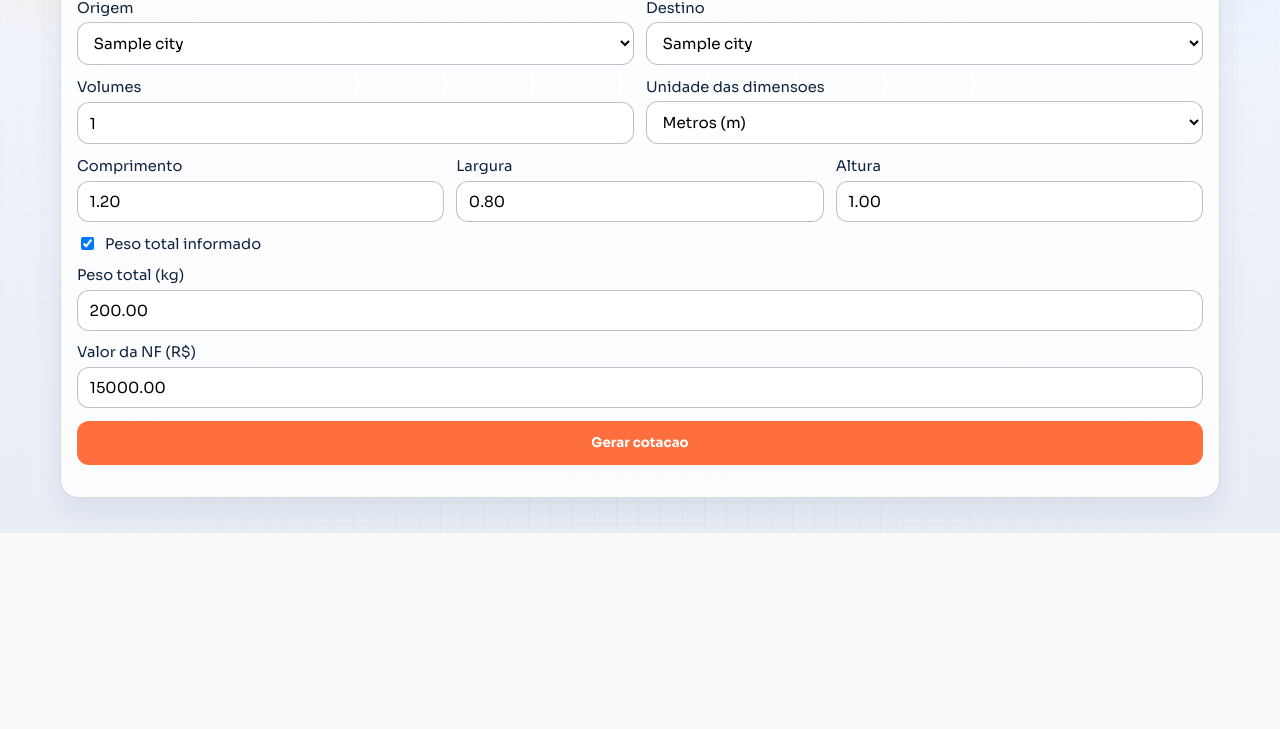
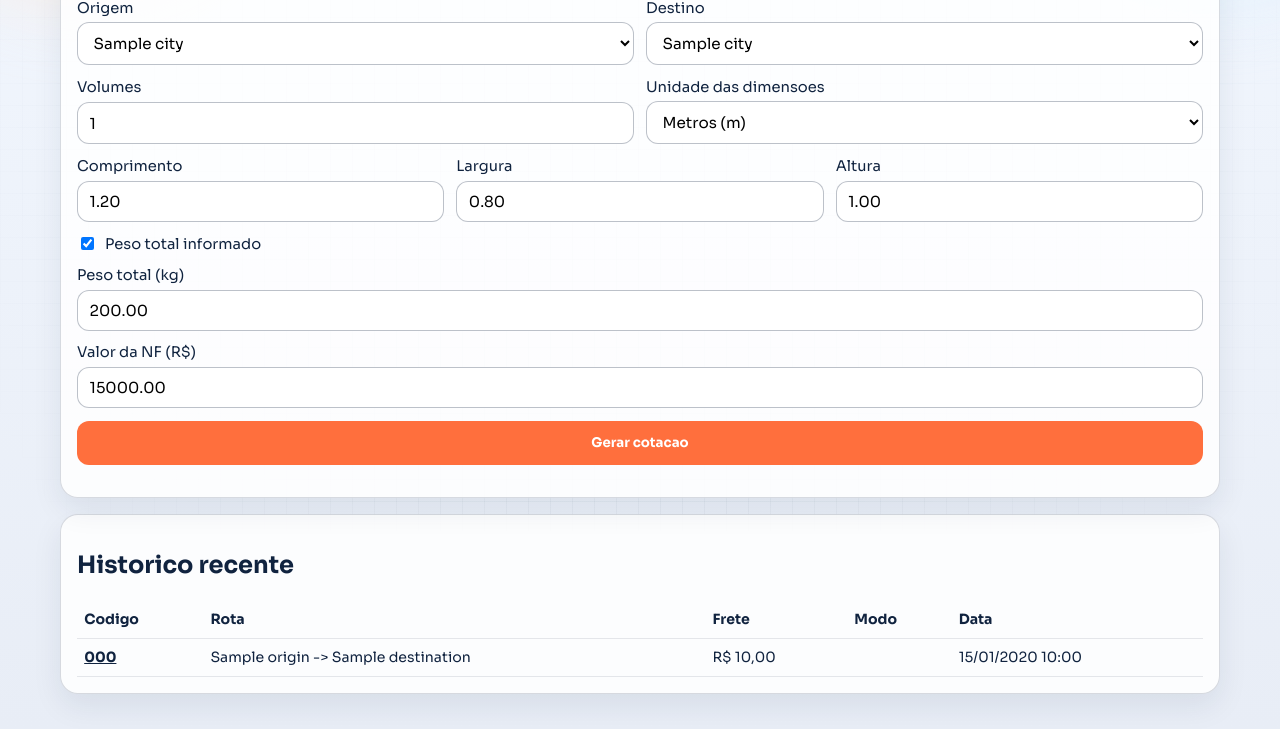
Before and after one commit to JoaoGabrielll7/cotagreew, a Flask app: template web/templates/dashboard.html in a window 1280 px wide. Shown: the part 269-998 px from the top of the page. Before the commit the page ends 802 px from the top, so only its background shows below. Run offline with Flask 3, Linux system fonts and the light colour scheme; the template is opened without the code that fills it: most values are stand-ins (such as "Sample title", 1, 10 or a date in 2020); parts of the project's set-up code (start-up, migrations or seed data) failed here and were passed over; some libraries are stand-ins or nearby versions.

Commit message:
Move non-master recent history below quote form

```diff
--- a/src/greew_quote/flask_site.py
+++ b/src/greew_quote/flask_site.py
@@ -445,7 +445,7 @@ def create_app() -> Flask:
             except (ValueError, InvalidOperation) as exc:
                 flash(str(exc), "error")
 
-        recent_quotes = _list_recent_quotes(g.current_user) if g.current_user["is_master"] else []
+        recent_quotes = _list_recent_quotes(g.current_user)
         return render_template(
             "dashboard.html",
             cities=CITIES,
--- a/web/static/site.css
+++ b/web/static/site.css
@@ -201,6 +201,10 @@ body {
 
 .grid-main.grid-single {
   grid-template-columns: 1fr;
+}
+
+.history-below {
+  margin-top: 1rem;
 }
 
 .quote-grid {
--- a/web/templates/dashboard.html
+++ b/web/templates/dashboard.html
@@ -142,6 +142,40 @@
   {% endif %}
 </section>
 
+{% if not current_user.is_master %}
+  <section class="card history-below">
+    <h2>Historico recente</h2>
+    {% if recent_quotes %}
+      <div class="table-wrap">
+        <table>
+          <thead>
+            <tr>
+              <th>Codigo</th>
+              <th>Rota</th>
+              <th>Frete</th>
+              <th>Modo</th>
+              <th>Data</th>
+            </tr>
+          </thead>
+          <tbody>
+            {% for item in recent_quotes %}
+              <tr>
+                <td data-label="Codigo"><a href="{{ url_for('quote_detail', quote_code=item.quote_code) }}">{{ item.quote_code }}</a></td>
+                <td data-label="Rota">{{ item.origin }} -> {{ item.destination }}</td>
+                <td data-label="Frete">{{ item.client_price|brl }}</td>
+                <td data-label="Modo">{{ price_mode_labels[item.client_price_mode] }}</td>
+                <td data-label="Data">{{ item.created_at|display_date }}</td>
+              </tr>
+            {% endfor %}
+          </tbody>
+        </table>
+      </div>
+    {% else %}
+      <p class="muted">Nenhuma cotacao registrada ainda.</p>
+    {% endif %}
+  </section>
+{% endif %}
+
 <script>
   const informedWeight = document.getElementById("informed_weight");
   const weightBlock = document.getElementById("weight_block");
```
